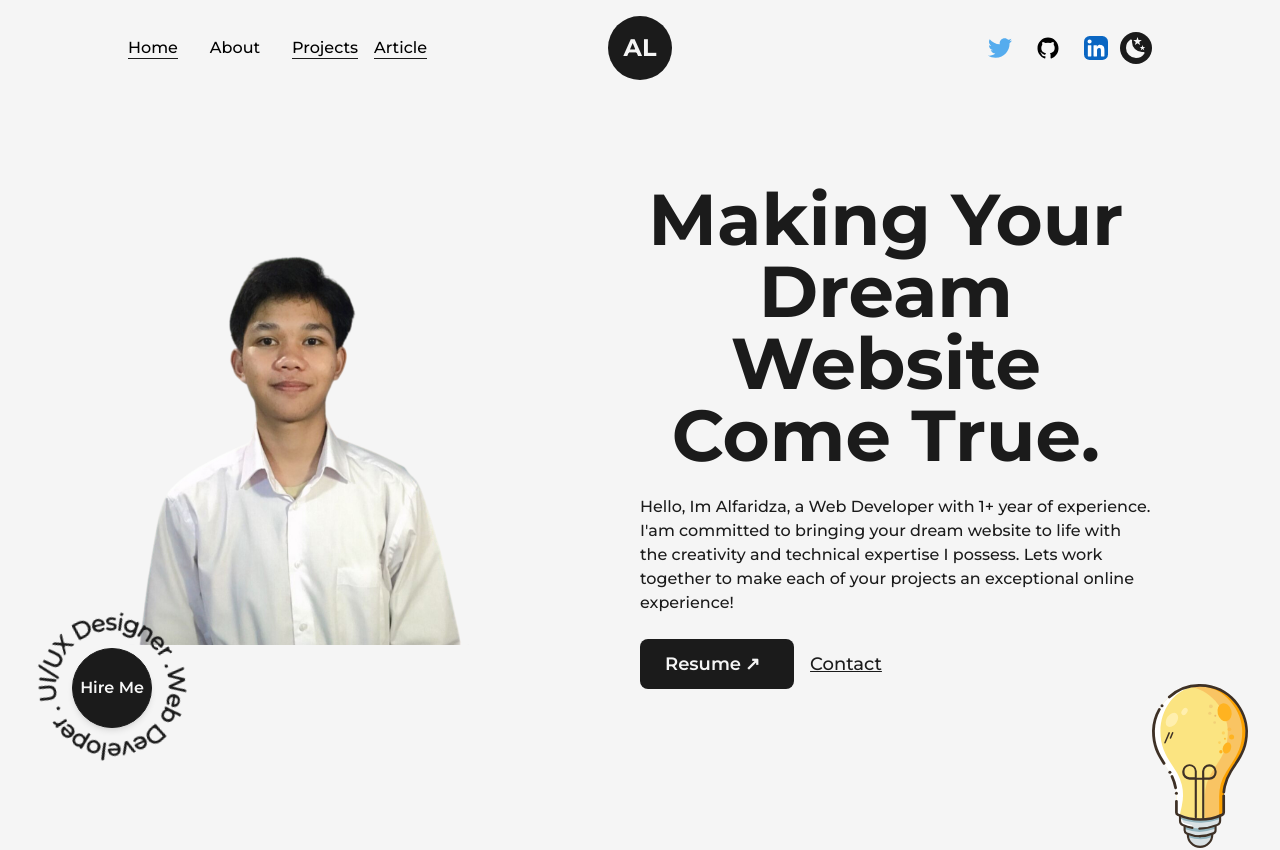
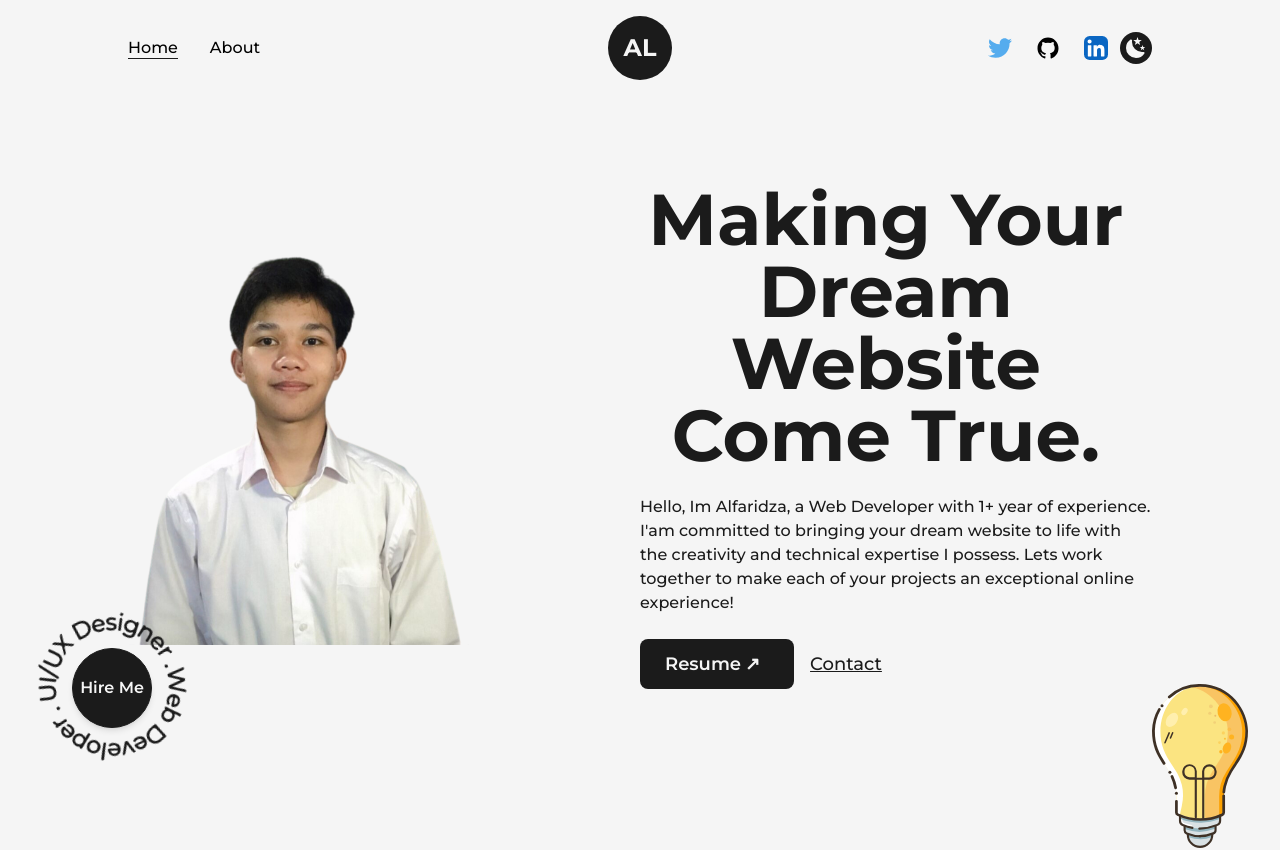
Before and after one commit to AlfaridzaHamdani/Portofolio, a Next.js app: page / in a window 1280 px wide. Shown: the top 850 px of the page. Built offline with nearby package versions, Linux system fonts and the light colour scheme.

Commit message:
Hide Project And Article

```diff
--- a/src/components/NavBar.js
+++ b/src/components/NavBar.js
@@ -91,8 +91,8 @@ const NavBar = () => {
         <nav>
           <CustomLink href="/" title="Home" className="mr-4" />
           <CustomLink href="/about" title="About" className="mx-4" />
-          <CustomLink href="/" title="Projects" className="mx-4" />
-          <CustomLink href="/" title="Article" className="mr-4" />
+          {/* <CustomLink href="/" title="Projects" className="mx-4" />
+          <CustomLink href="/" title="Article" className="mr-4" /> */}
         </nav>
 
         <nav className="flex items-center justify-center flex-wrap ">
```
